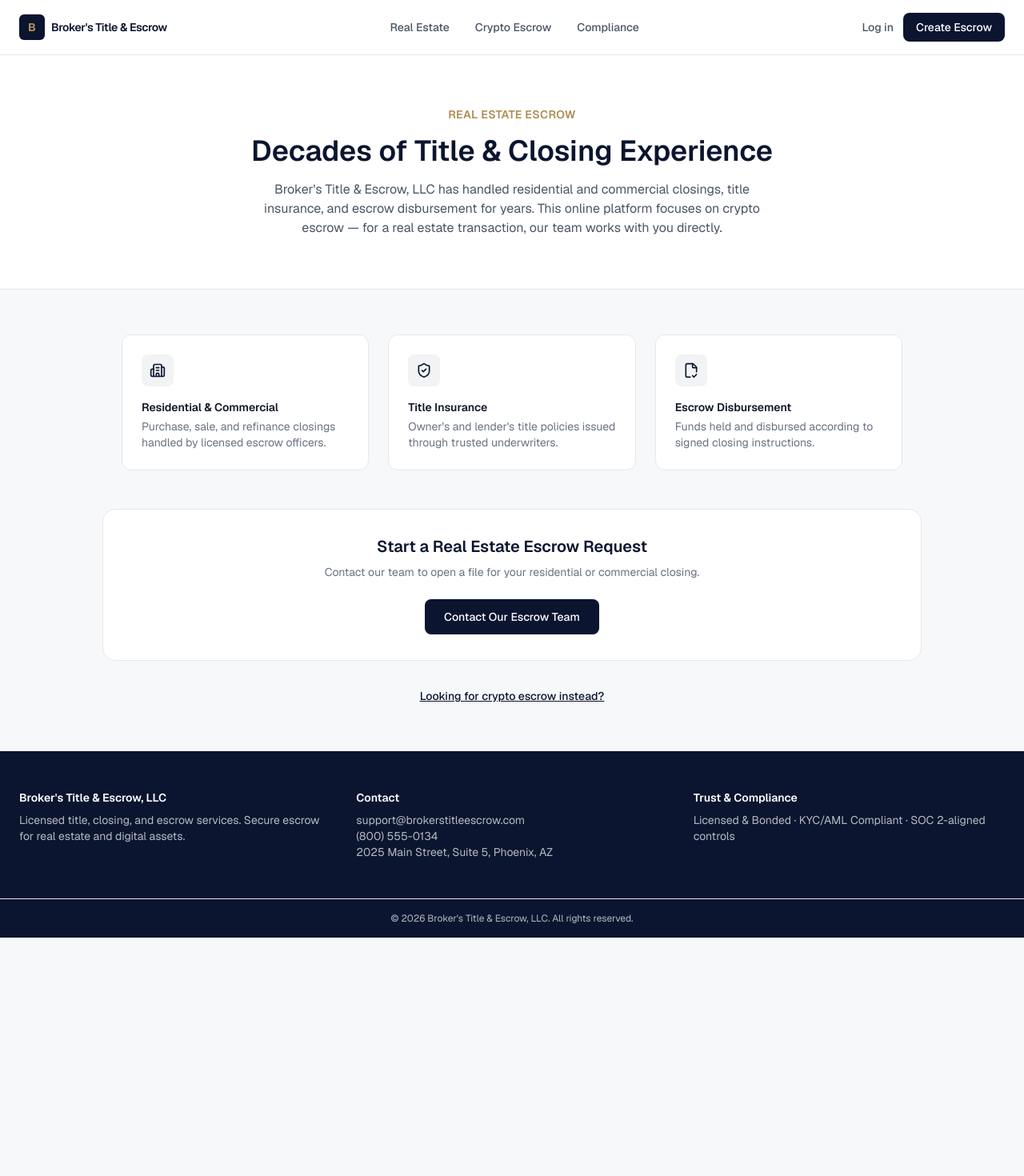
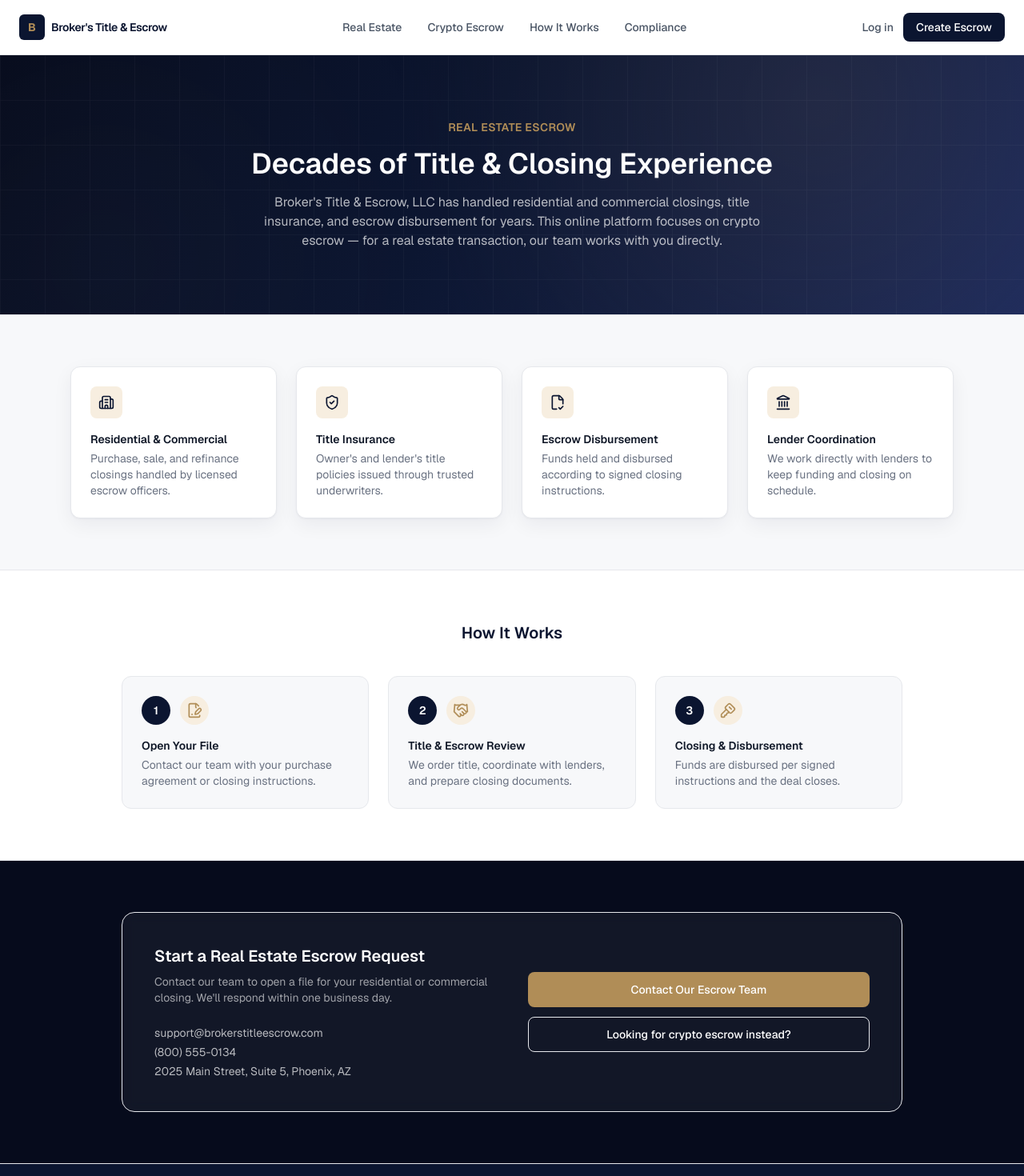
Before and after one commit to gartkkkmoon/esc, a Next.js app: page /real-estate-escrow in a window 1280 px wide. Shown: the top 1470 px of the page at 80% size. Before the commit the page ends 1172 px from the top, so only its background shows below. Built offline with nearby package versions, Linux system fonts and the light colour scheme.

Commit message:
Add design tokens and restyle homepage/real-estate hero sections
WIP toward matching reference UI designs; marketing page redesign in progress.

```diff
--- a/src/app/globals.css
+++ b/src/app/globals.css
@@ -5,8 +5,11 @@
   --foreground: #0f172a;
   --navy: #0b1530;
   --navy-light: #131f45;
+  --navy-900: #060b1c;
   --gold: #b08d57;
+  --gold-tint: #f7eee0;
   --border-soft: #e6e8ec;
+  --shadow-card: 0 1px 2px rgba(11, 21, 48, 0.04), 0 8px 24px rgba(11, 21, 48, 0.06);
 }
 
 @theme inline {
@@ -14,8 +17,11 @@
   --color-foreground: var(--foreground);
   --color-navy: var(--navy);
   --color-navy-light: var(--navy-light);
+  --color-navy-900: var(--navy-900);
   --color-gold: var(--gold);
+  --color-gold-tint: var(--gold-tint);
   --color-border-soft: var(--border-soft);
+  --shadow-card: var(--shadow-card);
   --font-sans: var(--font-geist-sans);
   --font-mono: var(--font-geist-mono);
 }
--- a/src/app/real-estate-escrow/page.tsx
+++ b/src/app/real-estate-escrow/page.tsx
@@ -1,20 +1,42 @@
 import Link from "next/link";
 import { SiteHeader } from "@/components/marketing/site-header";
 import { SiteFooter } from "@/components/marketing/site-footer";
-import { Building2, FileCheck2, ShieldCheck } from "lucide-react";
+import { Building2, FileCheck2, ShieldCheck, Landmark, FileSignature, KeySquare, Handshake } from "lucide-react";
 
 export default function RealEstateEscrowPage() {
   return (
     <>
       <SiteHeader />
       <main className="flex-1">
-        <section className="border-b border-border-soft bg-white">
-          <div className="mx-auto max-w-5xl px-6 py-16 text-center">
+        <section className="relative overflow-hidden border-b border-border-soft">
+          <div
+            className="absolute inset-0"
+            style={{
+              backgroundImage:
+                "linear-gradient(120deg, #060b1c 0%, #0b1530 45%, #131f45 75%, #1c2a5c 100%)",
+            }}
+          />
+          <div
+            className="absolute inset-0 opacity-30"
+            style={{
+              backgroundImage:
+                "radial-gradient(circle at 80% 20%, rgba(176,141,87,0.35), transparent 50%), radial-gradient(circle at 10% 80%, rgba(255,255,255,0.08), transparent 45%)",
+            }}
+          />
+          <div
+            className="absolute inset-0 opacity-[0.05]"
+            style={{
+              backgroundImage:
+                "linear-gradient(rgba(255,255,255,0.6) 1px, transparent 1px), linear-gradient(90deg, rgba(255,255,255,0.6) 1px, transparent 1px)",
+              backgroundSize: "56px 56px",
+            }}
+          />
+          <div className="relative mx-auto max-w-5xl px-6 py-20 text-center">
             <p className="text-sm font-semibold uppercase tracking-wide text-gold">Real Estate Escrow</p>
-            <h1 className="mt-4 text-3xl font-semibold text-navy md:text-4xl">
+            <h1 className="mt-4 text-3xl font-semibold text-white md:text-4xl">
               Decades of Title &amp; Closing Experience
             </h1>
-            <p className="mx-auto mt-4 max-w-2xl text-gray-600">
+            <p className="mx-auto mt-4 max-w-2xl text-white/70">
               Broker&apos;s Title &amp; Escrow, LLC has handled residential and commercial closings,
               title insurance, and escrow disbursement for years. This online platform focuses on
               crypto escrow — for a real estate transaction, our team works with you directly.
@@ -22,28 +44,58 @@ export default function RealEstateEscrowPage() {
           </div>
         </section>
 
-        <section className="bg-background py-14">
-          <div className="mx-auto grid max-w-5xl gap-6 px-6 sm:grid-cols-3">
+        <section className="bg-background py-16">
+          <div className="mx-auto grid max-w-6xl gap-6 px-6 sm:grid-cols-2 lg:grid-cols-4">
             <InfoCard icon={<Building2 className="h-5 w-5 text-navy" />} title="Residential & Commercial" desc="Purchase, sale, and refinance closings handled by licensed escrow officers." />
             <InfoCard icon={<ShieldCheck className="h-5 w-5 text-navy" />} title="Title Insurance" desc="Owner's and lender's title policies issued through trusted underwriters." />
             <InfoCard icon={<FileCheck2 className="h-5 w-5 text-navy" />} title="Escrow Disbursement" desc="Funds held and disbursed according to signed closing instructions." />
+            <InfoCard icon={<Landmark className="h-5 w-5 text-navy" />} title="Lender Coordination" desc="We work directly with lenders to keep funding and closing on schedule." />
           </div>
-          <div className="mx-auto mt-12 max-w-5xl rounded-2xl border border-border-soft bg-white p-8 text-center">
-            <h2 className="text-xl font-semibold text-navy">Start a Real Estate Escrow Request</h2>
-            <p className="mt-2 text-sm text-gray-500">
+        </section>
+
+        <section className="border-t border-border-soft bg-white py-16">
+          <div className="mx-auto max-w-5xl px-6">
+            <h2 className="text-center text-xl font-semibold text-navy">How It Works</h2>
+            <div className="mt-10 grid gap-6 sm:grid-cols-3">
+              <ProcessStep n={1} icon={<FileSignature className="h-5 w-5 text-gold" />} title="Open Your File" desc="Contact our team with your purchase agreement or closing instructions." />
+              <ProcessStep n={2} icon={<Handshake className="h-5 w-5 text-gold" />} title="Title &amp; Escrow Review" desc="We order title, coordinate with lenders, and prepare closing documents." />
+              <ProcessStep n={3} icon={<KeySquare className="h-5 w-5 text-gold" />} title="Closing &amp; Disbursement" desc="Funds are disbursed per signed instructions and the deal closes." />
+            </div>
+          </div>
+        </section>
+
+        <section className="border-t border-border-soft bg-navy-900 py-16 text-white">
+          <div className="mx-auto max-w-5xl px-6">
+            <div className="rounded-2xl border border-white/10 bg-white/5 p-8 backdrop-blur-sm md:p-10">
+              <div className="grid gap-10 md:grid-cols-2">
+                <div>
+                  <h2 className="text-xl font-semibold text-white">Start a Real Estate Escrow Request</h2>
+                  <p className="mt-2 text-sm text-white/60">
                     Contact our team to open a file for your residential or commercial closing.
+                    We&apos;ll respond within one business day.
                   </p>
+                  <div className="mt-6 space-y-1 text-sm text-white/70">
+                    <p>support@brokerstitleescrow.com</p>
+                    <p>(800) 555-0134</p>
+                    <p>2025 Main Street, Suite 5, Phoenix, AZ</p>
+                  </div>
+                </div>
+                <div className="flex flex-col justify-center gap-3 sm:flex-row md:flex-col">
                   <a
                     href="mailto:closings@brokerstitleescrow.com"
-              className="mt-6 inline-flex h-11 items-center justify-center rounded-lg bg-navy px-6 text-sm font-medium text-white hover:bg-navy-light"
+                    className="inline-flex h-11 items-center justify-center rounded-lg bg-gold px-6 text-sm font-medium text-white hover:opacity-90"
                   >
                     Contact Our Escrow Team
                   </a>
-          </div>
-          <div className="mx-auto mt-8 max-w-5xl text-center">
-            <Link href="/crypto-escrow" className="text-sm font-medium text-navy underline">
+                  <Link
+                    href="/crypto-escrow"
+                    className="inline-flex h-11 items-center justify-center rounded-lg border border-white/20 px-6 text-sm font-medium text-white hover:bg-white/10"
+                  >
                     Looking for crypto escrow instead?
                   </Link>
+                </div>
+              </div>
+            </div>
           </div>
         </section>
       </main>
@@ -54,10 +106,25 @@ export default function RealEstateEscrowPage() {
 
 function InfoCard({ icon, title, desc }: { icon: React.ReactNode; title: string; desc: string }) {
   return (
-    <div className="rounded-xl border border-border-soft bg-white p-6">
-      <span className="flex h-10 w-10 items-center justify-center rounded-lg bg-navy/5">{icon}</span>
+    <div className="rounded-xl border border-border-soft bg-white p-6 shadow-[var(--shadow-card)]">
+      <span className="flex h-10 w-10 items-center justify-center rounded-lg bg-gold-tint">{icon}</span>
       <h3 className="mt-4 text-sm font-semibold text-gray-900">{title}</h3>
       <p className="mt-1 text-sm text-gray-500">{desc}</p>
     </div>
   );
 }
+
+function ProcessStep({ n, icon, title, desc }: { n: number; icon: React.ReactNode; title: string; desc: string }) {
+  return (
+    <div className="relative rounded-xl border border-border-soft bg-background p-6">
+      <div className="flex items-center gap-3">
+        <span className="flex h-9 w-9 items-center justify-center rounded-full bg-navy text-sm font-semibold text-white">
+          {n}
+        </span>
+        <span className="flex h-9 w-9 items-center justify-center rounded-full bg-gold-tint">{icon}</span>
+      </div>
+      <h3 className="mt-4 text-sm font-semibold text-gray-900">{title}</h3>
+      <p className="mt-1 text-sm text-gray-500">{desc}</p>
+    </div>
+  );
+}
--- a/src/components/marketing/site-header.tsx
+++ b/src/components/marketing/site-header.tsx
@@ -15,6 +15,7 @@ export function SiteHeader() {
         <nav className="hidden items-center gap-8 text-sm font-medium text-gray-600 md:flex">
           <Link href="/real-estate-escrow" className="hover:text-navy">Real Estate</Link>
           <Link href="/crypto-escrow" className="hover:text-navy">Crypto Escrow</Link>
+          <Link href="/crypto-escrow#how-it-works" className="hover:text-navy">How It Works</Link>
           <Link href="/#compliance" className="hover:text-navy">Compliance</Link>
         </nav>
         <div className="flex items-center gap-3">
```
Also changed, not shown: src/app/crypto-escrow/page.tsx (+48 -23 lines), src/app/page.tsx (+42 -13 lines). Lines whose indentation alone changed are shown as unchanged.
